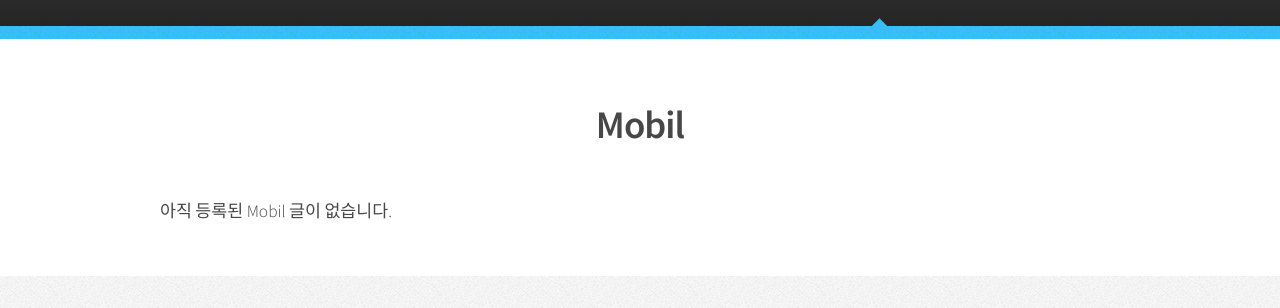
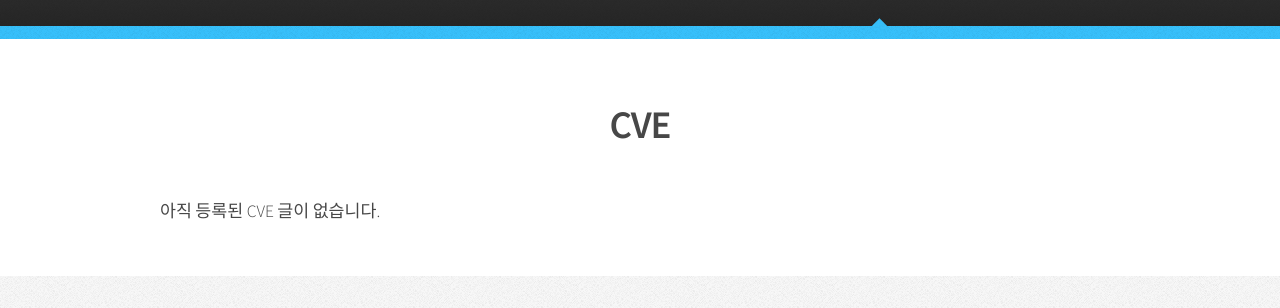
Before and after one commit to jjjj0202/jjjj0202.github.io, a Jekyll site: the page built from blog6/index.html, in a window 1280 px wide. Shown: the part 148-456 px from the top of the page. Built offline with Jekyll 4.4.1, drawn with Linux system fonts in a browser that asks for light colours.

Commit message:
Align CVE archive page label

```diff
--- a/blog6/index.html
+++ b/blog6/index.html
@@ -1,5 +1,5 @@
 ---
-title: Mobil
+title: CVE
 layout: default
 ---
 
@@ -8,7 +8,7 @@ layout: default
     <div id="content">
       <section>
         <header class="major">
-          <h2>Mobil</h2>
+          <h2>CVE</h2>
         </header>
         {% assign entries = site.post6 | sort: 'date' | reverse %}
         {% if entries.size > 0 %}
@@ -26,7 +26,7 @@ layout: default
             </div>
           {% endfor %}
         {% else %}
-          <p>아직 등록된 Mobil 글이 없습니다.</p>
+          <p>아직 등록된 CVE 글이 없습니다.</p>
         {% endif %}
       </section>
     </div>
```
